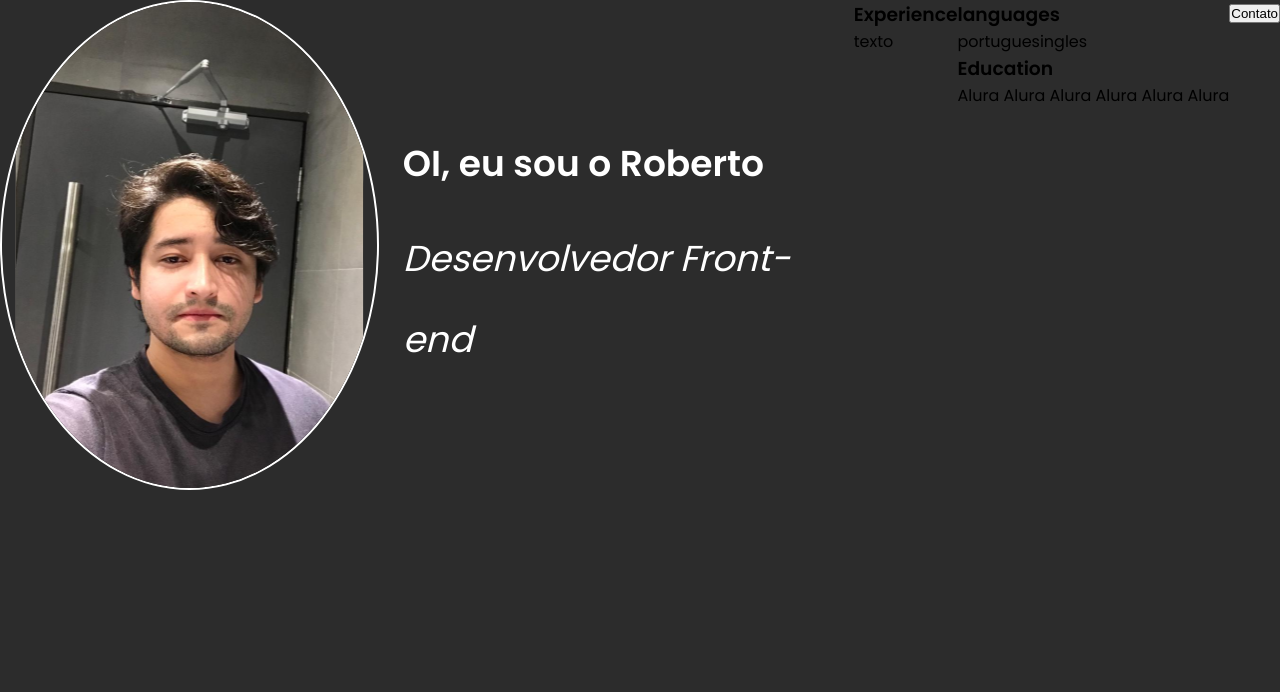
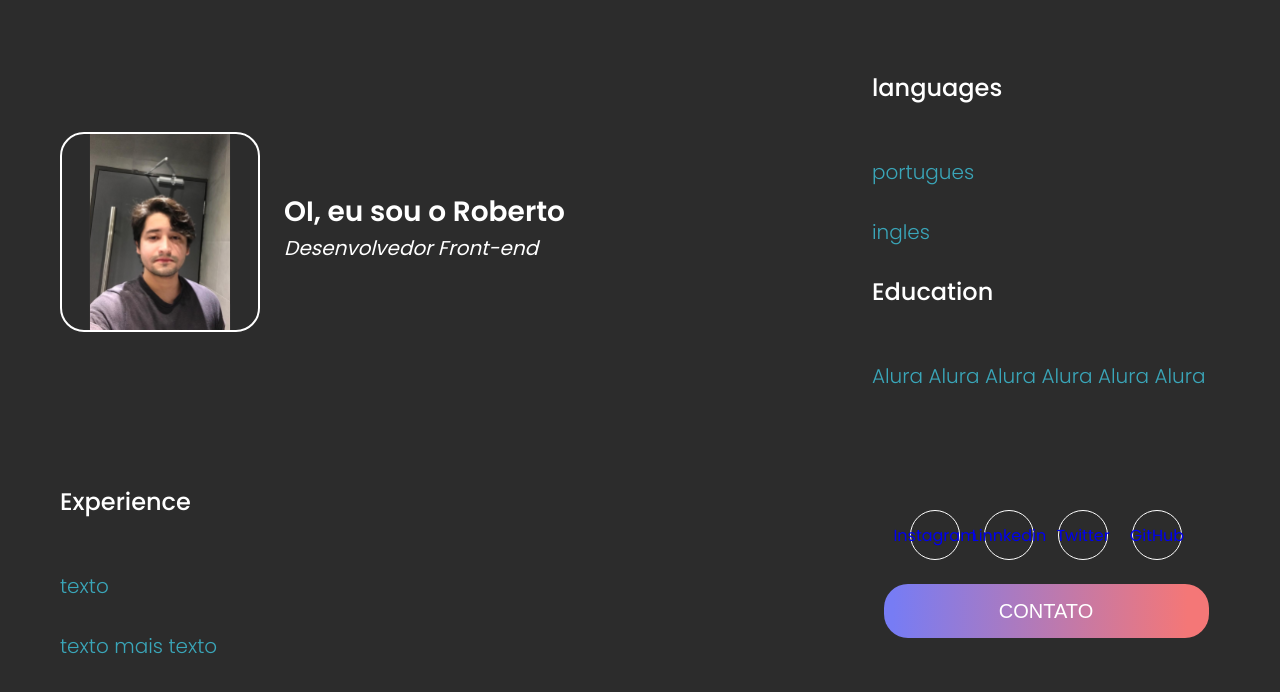
Before and after one commit to robertovalk/meu-portfolio, a Next.js app: page / in a window 1280 px wide. Shown: the top 692 px of the page. Built offline with nearby package versions, Linux system fonts and the light colour scheme.

Commit message:
alterações do portfolio

```diff
--- /dev/null
+++ b/src/app/componentes/experience/experience.scss
@@ -0,0 +1,36 @@
+.experience {
+    display: flex;
+    flex-direction: column;
+    align-items: center;
+    max-width: 500px;
+    gap: 24px;
+
+    grid-area: experience;
+
+    p {
+        font-weight: 300;
+        font-size: 18px;
+        line-height: 28px;
+        color: #3AA6B9;
+        text-align: center;
+    }
+
+    .experience-time {
+        display: flex;
+        align-items: center;
+        justify-content: center;
+        flex-direction: column;
+        gap: 8px;
+    }
+
+    @media (min-width: 768px) {
+        align-items: flex-start;
+
+        p {
+            font-size: 20px;
+            line-height: 36px;
+            text-align: start;
+
+        }
+    }
+}
--- a/src/app/componentes/experience/experience.tsx
+++ b/src/app/componentes/experience/experience.tsx
@@ -1,20 +1,22 @@
+import "./experience.scss"
 
+export function Experience(){
+    return (
 
-export function Experience () {
-    return (
-        <div className="experienceContainer">
-            <div className= "experience">
+        <div className= "experience">
 
-                <h3>Experience</h3>
-                <p>texto</p>
+            <h3>Experience</h3>
 
-            </div>
+            <p>texto</p>
 
             <div className= "experience-time">
                 <p>texto mais texto</p>
             </div>
+
         </div>
+
+
+
     )
 
-
 }
--- a/src/app/componentes/header.scss
+++ b/src/app/componentes/header.scss
@@ -2,31 +2,36 @@
     display: flex;
     flex-direction: column;
     grid-area: header;
+    gap: 24px;
+
 
     h1 {
         font-weight: 600;
-        font-size: 2em;
-        line-height: 3em;
+        font-size: 28px;
+        line-height: 42px;
         color: var(--text-primary);
     }
 
     h2 {
-        font-size: 1.5em;
-        line-height: 2em;
+        font-size: 20px;
+        line-height: 30px;
         font-style: italic;
         font-weight: 400;
         color: var(--text-primary);
+        margin-bottom: .5em;
     }
 
     img {
-        border-radius: 100%;
-        border: 2px solid white;
+        border-radius: 24px;
+    }
 }
 
 @media (min-width: 768px) {
+    .header {
         flex-direction: row-reverse;
         align-items: center;
-        gap: 24px;
+    }
+
 
     h1 {
         font-size: 2.25em;
@@ -36,6 +41,13 @@
     h2 {
         font-size: 2.25em;
         line-height: 2.25em;
+        font-size: normal;
+    }
+
+    img {
+        border-radius: 100%;
+        border: 2px solid white;
+        height: 200px;
+        width: 200px;
     }
 }
-}
--- /dev/null
+++ b/src/app/componentes/information/information.scss
@@ -0,0 +1,37 @@
+.Info {
+    display: flex;
+    flex-direction: column;
+    align-items: center;
+    width: 100%;
+    gap: 24px;
+    max-width: 500px;
+
+    grid-area: info;
+
+    .languages-info {
+        display: flex;
+        flex-direction: column;
+        gap: 24px;
+        align-items: flex-start;
+        width: 100%;
+
+    }
+
+    span {
+        color: #3AA6B9;
+        font-weight: 300;
+        font-size: 18px;
+        line-height: 28px;
+    }
+
+    @media (min-width: 768px) {
+        align-items: flex-start;
+
+        span {
+            font-size: 20px;
+            line-height: 36px;
+            text-align: start;
+        }
+    }
+
+}
--- /dev/null
+++ b/src/app/componentes/information/information.tsx
@@ -0,0 +1,17 @@
+import "./information.scss"
+
+export function Info() {
+    return (
+
+        <div className="Info">
+            <h3>languages</h3>
+            <div className='languages-info'>
+                <span>portugues</span>
+                <span>ingles</span>
+            </div>
+            <h3>Education</h3>
+            <span>Alura Alura Alura Alura Alura Alura</span>
+        </div>
+
+    )
+}
--- /dev/null
+++ b/src/app/componentes/social/social.scss
@@ -0,0 +1,20 @@
+.Social {
+    display: flex;
+    align-items: center;
+    gap: 24px;
+
+    a {
+        height: 50px;
+        width: 50px;
+        border: 1px solid white;
+        border-radius: 50px;
+        cursor: pointer;
+
+        display: flex;
+        align-items: center;
+        justify-content: center;
+        text-decoration: none;
+    }
+
+
+}
--- /dev/null
+++ b/src/app/componentes/social/social.tsx
@@ -0,0 +1,12 @@
+import "./social.scss"
+
+export function SocialBtns () {
+    return (
+        <div className='Social'>
+            <a className="link-social" href="#">Instagram</a>
+            <a className="link-social" href="#">Linnkedin</a>
+            <a className="link-social" href="#">Twitter</a>
+            <a className="link-social" href="#">GitHub</a>
+        </div>
+    )
+}
--- a/src/app/globals.scss
+++ b/src/app/globals.scss
@@ -1,6 +1,8 @@
 :root {
 
   --text-primary: white;
+  --grey: #B3B3B3
+  --green: #3AA6B9;
   --bg-primary: #2c2c2c;
 
 }
@@ -21,3 +23,21 @@
 body {
   background-color: var(--bg-primary);
 }
+
+h3 {
+  font-weight: 500;
+  font-size: 18px;
+  line-height: 28px;
+  color: var(--text-primary);
+  text-align: center;
+
+  margin-bottom: 24px;
+
+
+
+  @media (min-width: 768px) {
+    font-size: 24px;
+    line-height: 36px;
+    text-align: start;
+  }
+}
--- a/src/app/layout.tsx
+++ b/src/app/layout.tsx
@@ -3,7 +3,7 @@
 
 const inter = Poppins({
    subsets: ['latin'],
-    weight: ['400', '500', '600']
+    weight: ['300', '400', '500', '600']
 })
 
 export const metadata = {
@@ -17,7 +17,7 @@
   children: React.ReactNode
 }) {
   return (
-    <html lang="en">
+    <html lang="pt-br">
       <body className={inter.className}>{children}</body>
     </html>
   )
--- a/src/app/page.tsx
+++ b/src/app/page.tsx
@@ -1,4 +1,7 @@
 import { Header } from "./componentes/header"
+import { Experience } from "./componentes/experience/experience"
+import { Info } from "./componentes/information/information"
+import { SocialBtns } from "./componentes/social/social"
 import "./styles/home.scss"
 
 
@@ -9,30 +12,13 @@
 
       <Header/>
 
-      <div>
-        <div className='experience'>
-          <h3>Experience</h3>
-          <p>texto</p>
-        </div>
-        <div className='experience-time'>
+      <Experience/>
 
-        </div>
+      <Info/>
 
-      </div>
-      <div className="infos">
-        <h3>languages</h3>
-        <div className='languages-info'>
-          <span>portugues</span>
-          <span>ingles</span>
-        </div>
-        <h3>Education</h3>
-        <span>Alura Alura Alura Alura Alura Alura</span>
-      </div>
       <div className='buttons'>
-        <div className='social'>
-
-        </div>
-        <button>Contato</button>
+        <SocialBtns/>
+        <button className="primary-btn">Contato</button>
       </div>
     </main>
   )
--- a/src/app/styles/home.scss
+++ b/src/app/styles/home.scss
@@ -1,7 +1,9 @@
 .container {
+    padding: 40px 32px;
     display: grid;
-    grid-template-columns: repeat(4, auto);
-
+    gap: 24px;
+    grid-template-rows: repeat(4, auto);
+    justify-items: center;
     grid-template-areas:
 
     "header"
@@ -9,22 +11,51 @@
     "experience"
     "info";
 
+    .buttons {
+        display: flex;
+        align-items: center;
+        justify-content: center;
+        flex-direction: column;
+        gap: 24px;
+        grid-area: btns;
+        width: 100%;
 
-    @media (min-width: 768px) {
+        .primary-btn {
+            background: linear-gradient(90deg, #777cf4 2.62%, #f47777 93.38%);
+            border-radius: 24px;
+            width: 325px;
+            padding: 12px;
+            text-align: center;
+            text-decoration: none;
+            color: var(--text-primary);
+            font-weight: 500;
+            font-size: 20px;
+            line-height: 30px;
+            text-transform: uppercase;
+            border: transparent;
+
+            display: flex;
+            align-items: center;
+            gap: 20px;
+            justify-content: center;
+        }
+
+    }
+
+
+}
+
+@media (min-width: 768px){
     .container {
         padding: 70px 60px;
         height: 100vh;
         grid-template-rows: fit-content(100%);
         grid-template-columns: 60% 30%;
         align-items: center;
-        justify-items:start;
+        justify-items: start;
         justify-content: space-between;
-
         grid-template-areas:
-
         "header info"
-        "experience vazio1"
-        "vazio2 btns";
+        "experience btns";
     }
 }
-}
```
Lines whose indentation alone changed are shown as unchanged.
